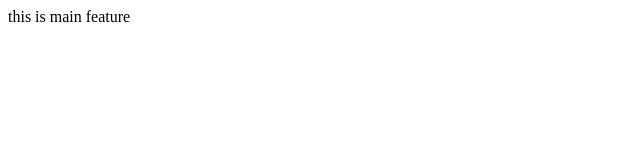
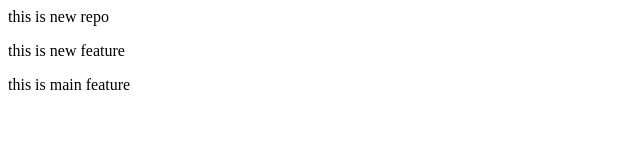
Before and after one commit to Khanhiba/LocalRepo, a plain HTML site: page index.html in a window 1280 px wide. Shown: the whole page, without its empty margins (0-640 px from the left). Drawn offline with Linux system fonts and the light colour scheme.

Commit message:
add main

```diff
--- a/index.html
+++ b/index.html
@@ -1 +1,3 @@
+<p>this is new repo</p>
+<p>this is new feature</p>
 <p>this is main feature</p>
```
